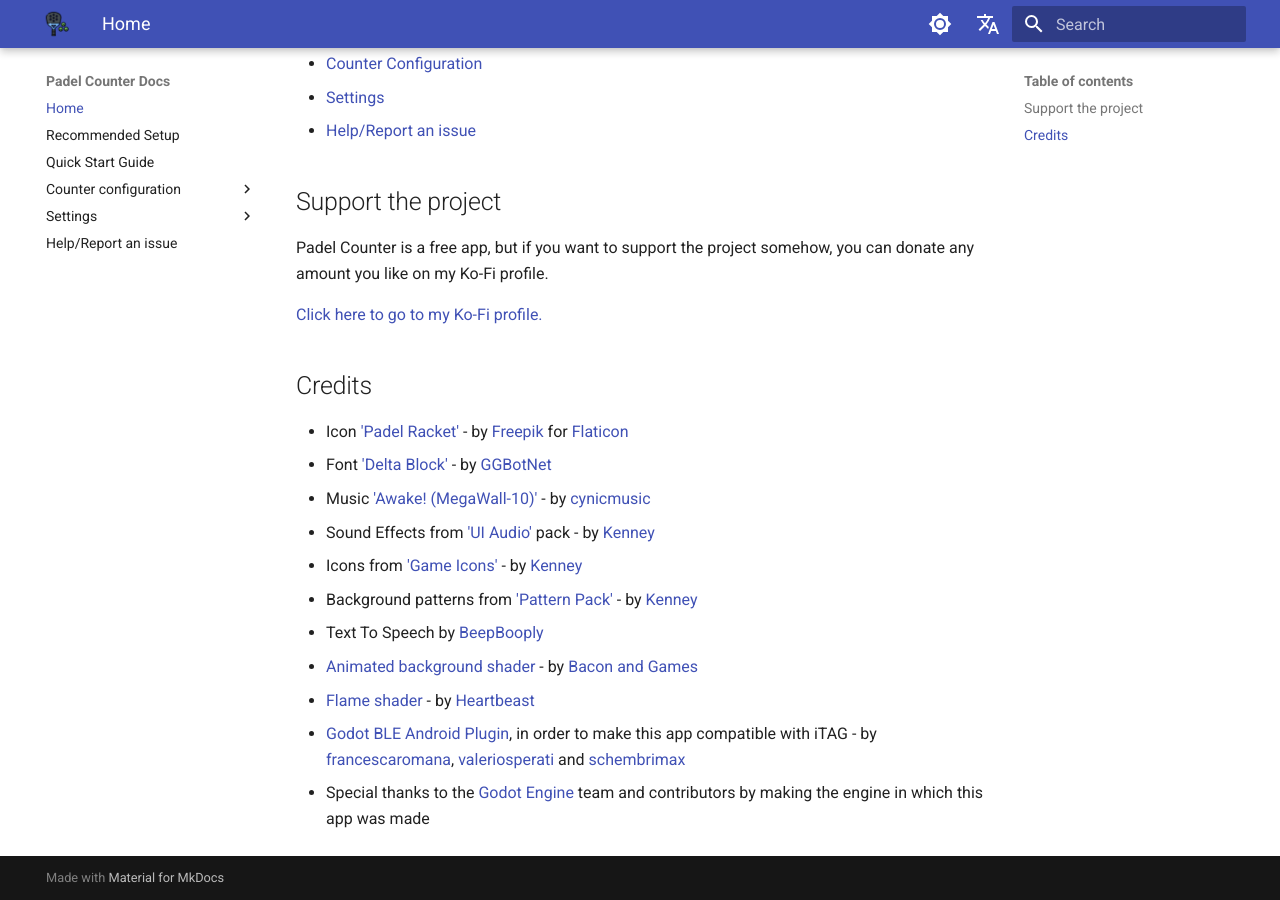
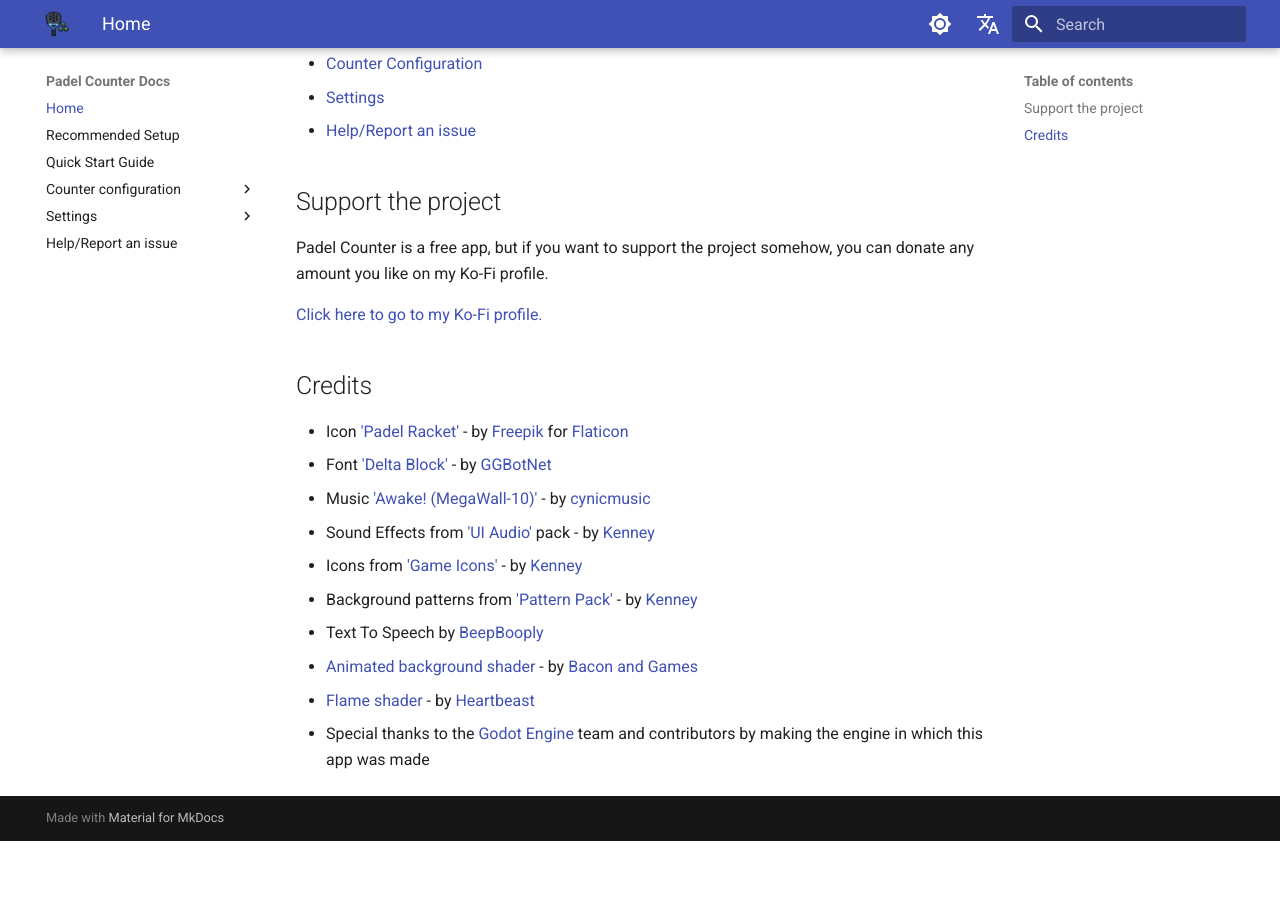
Before and after one commit to rabid-dev/padel-counter-info, an MkDocs documentation site: the page built from docs/index.md, in a window 1280 px wide and 900 px high, scrolled down 668 px. Built offline with MkDocs 1.6.1 and Material for MkDocs 9.7.7, drawn with Linux system fonts in a browser that asks for light colours; comment, search, counter and statistics services are not loaded; after the commit the page ends 1509 px from its top, so only the background shows below that.

Commit message:
removed itag for now

```diff
--- a/docs/index.md
+++ b/docs/index.md
@@ -34,5 +34,4 @@ any amount you like on my Ko-Fi profile.
 - Text To Speech by [BeepBooply](https://beepbooply.com/)
 - [Animated background shader](https://www.youtube.com/watch?v=cObwzagwgmA) - by [Bacon and Games](https://www.youtube.com/@baconandgames)
 - [Flame shader](https://www.youtube.com/watch?v=sCIr_58NN48) - by [Heartbeast](https://www.youtube.com/@uheartbeast)
-- [Godot BLE Android Plugin](https://github.com/IM-TWIN/BLE-Android-Plugin), in order to make this app compatible with iTAG - by [francescaromana](https://github.com/francescaromana), [valeriosperati](https://github.com/valeriosperati) and [schembrimax](https://github.com/schembrimax)
 - Special thanks to the [Godot Engine](https://godotengine.org) team and contributors by making the engine in which this app was made
--- a/mkdocs.yml
+++ b/mkdocs.yml
@@ -37,7 +37,6 @@ nav:
     - Teams: settings/teams.md
     - Controls: settings/controls.md
     - Custom Sounds: settings/custom_sounds.md
-    - ITAG Devices: settings/itag.md
   - Help/Report an issue: help.md
 extra:
   alternate:
```
Also changed, not shown: docs/settings/index.md (+0 -1 lines).
